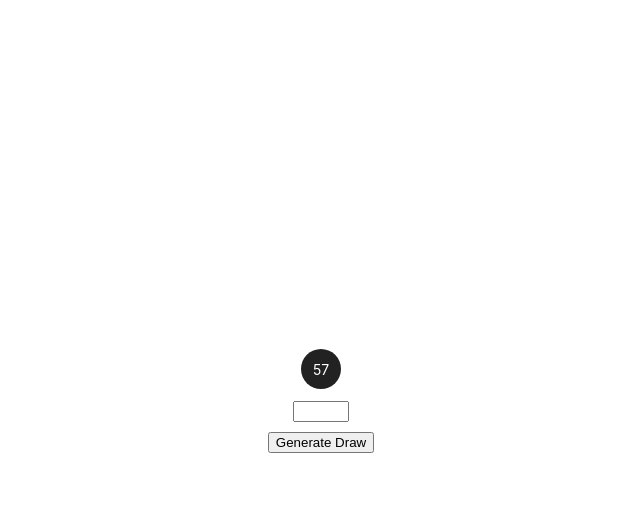
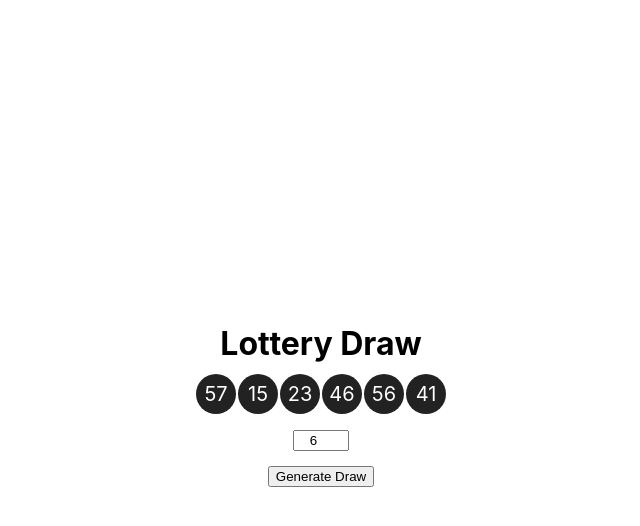
Before and after one commit to FelipeSaadi/Estudos, a Next.js app in the folder next.js/exercises/: page /state/lotteryDraw in a window 1280 px wide. Both pictures are taken after a click on the button "Generate Draw". Shown: the top 526 px of the page, without its empty margins (319-959 px from the left). Built offline with nearby package versions, Linux system fonts and the light colour scheme.

Commit message:
improved the Lottery Draw Challenge

```diff
--- a/next.js/exercises/components/LotteryDraw.jsx
+++ b/next.js/exercises/components/LotteryDraw.jsx
@@ -3,8 +3,8 @@ import LotteryNumber from "./LotteryNumber"
 export default function LotteryDraw(props) {
     function generateDraw(draws) {
         const lotteryNumbers = []
-        for (let i = 0; i <= draws; i++) {
-            lotteryNumbers.push(<LotteryNumber number={Math.floor(Math.random(1) * 61)} />)
+        for (let i = 0; i < draws; i++) {
+            lotteryNumbers.push(<LotteryNumber key={i} number={Math.floor(Math.random(1) * 61)} />)
         }
         return lotteryNumbers
     }
@@ -12,10 +12,11 @@ export default function LotteryDraw(props) {
         <div style={{
             display: "flex",
             flexWrap: "wrap",
+            maxWidth: "50vw",
             justifyContent: "left",
             alignItems: "center"
         }}>
             {generateDraw(props.value)}
-        </div>
+        </div >
     )
 }
--- a/next.js/exercises/components/LotteryNumber.jsx
+++ b/next.js/exercises/components/LotteryNumber.jsx
@@ -9,8 +9,8 @@ export default function LotteryNumber(props) {
             borderRadius: "20px",
             backgroundColor: "#222",
             color: "#fff",
-            fontSize: "14px",
-            margin: "2px"
+            fontSize: "20px",
+            margin: "1px",
         }}>
             {props.number}
         </div>
--- a/next.js/exercises/pages/state/lotteryDraw.jsx
+++ b/next.js/exercises/pages/state/lotteryDraw.jsx
@@ -2,7 +2,7 @@ import { useState } from "react"
 import LotteryDraw from "../../components/LotteryDraw"
 
 export default function lotteryDraw() {
-    const [value, setValue] = useState(0)
+    const [value, setValue] = useState(6)
     const [draw, setDraw] = useState("")
 
     return (
@@ -13,11 +13,12 @@ export default function lotteryDraw() {
             justifyContent: "center",
             alignItems: "center"
         }}>
+            <h1 style={{ margin: "10px" }}>Lottery Draw</h1>
             <span>
                 {draw}
             </span>
-            <input style={{ margin: "10px" }} type="number" min={6} max={16} onChange={e => setValue(e.target.value)} />
-            <button onClick={() => setDraw(<LotteryDraw value={value} />)}>Generate Draw</button>
+            <input style={{ margin: "15px", textAlign: "center" }} type="number" min={6} max={16} value={value} onChange={e => setValue(e.target.value)} />
+            <button onClick={() => value >= 6 ? setDraw(<LotteryDraw value={value} />) : null}>Generate Draw</button>
 
         </div >
     )
```
